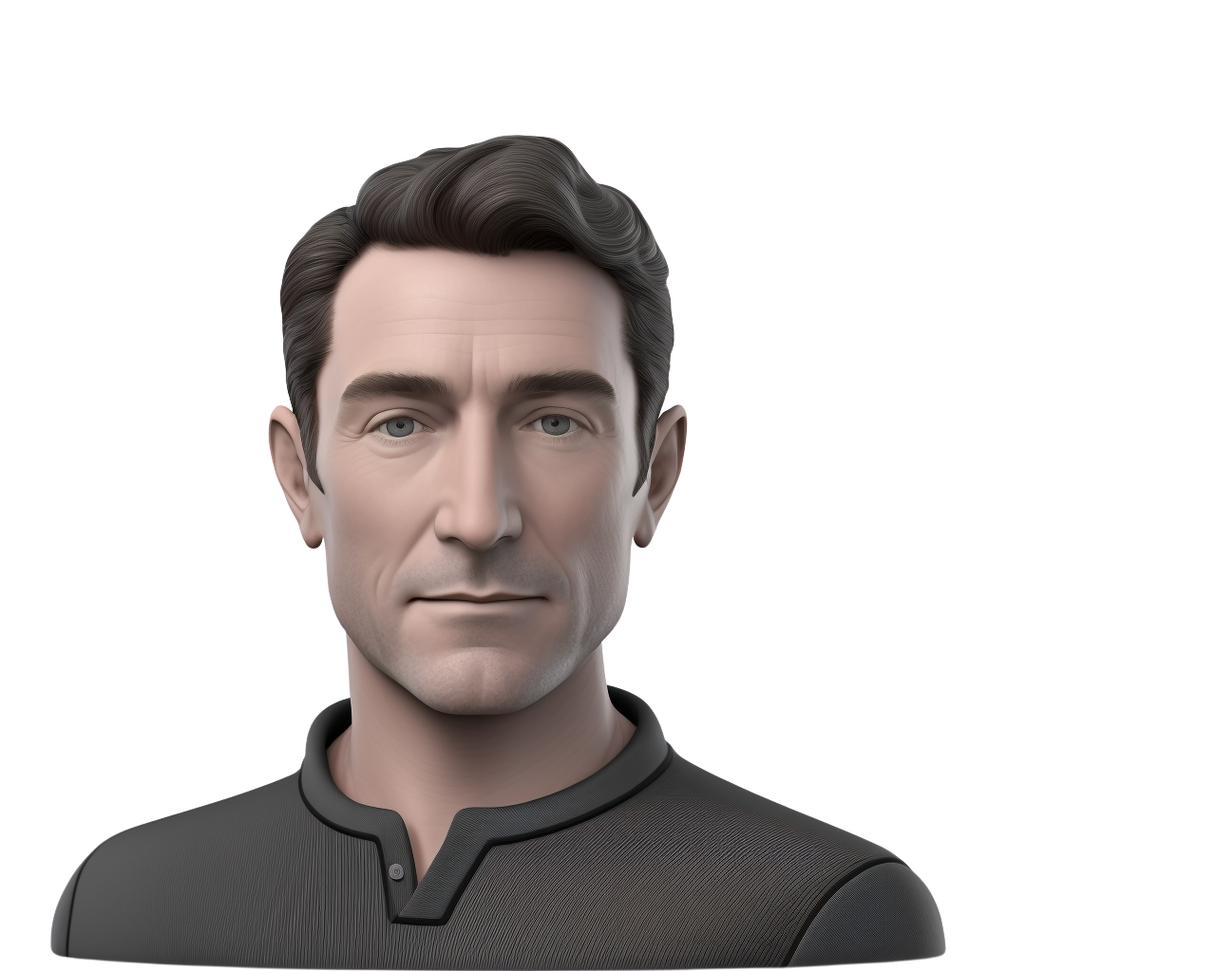
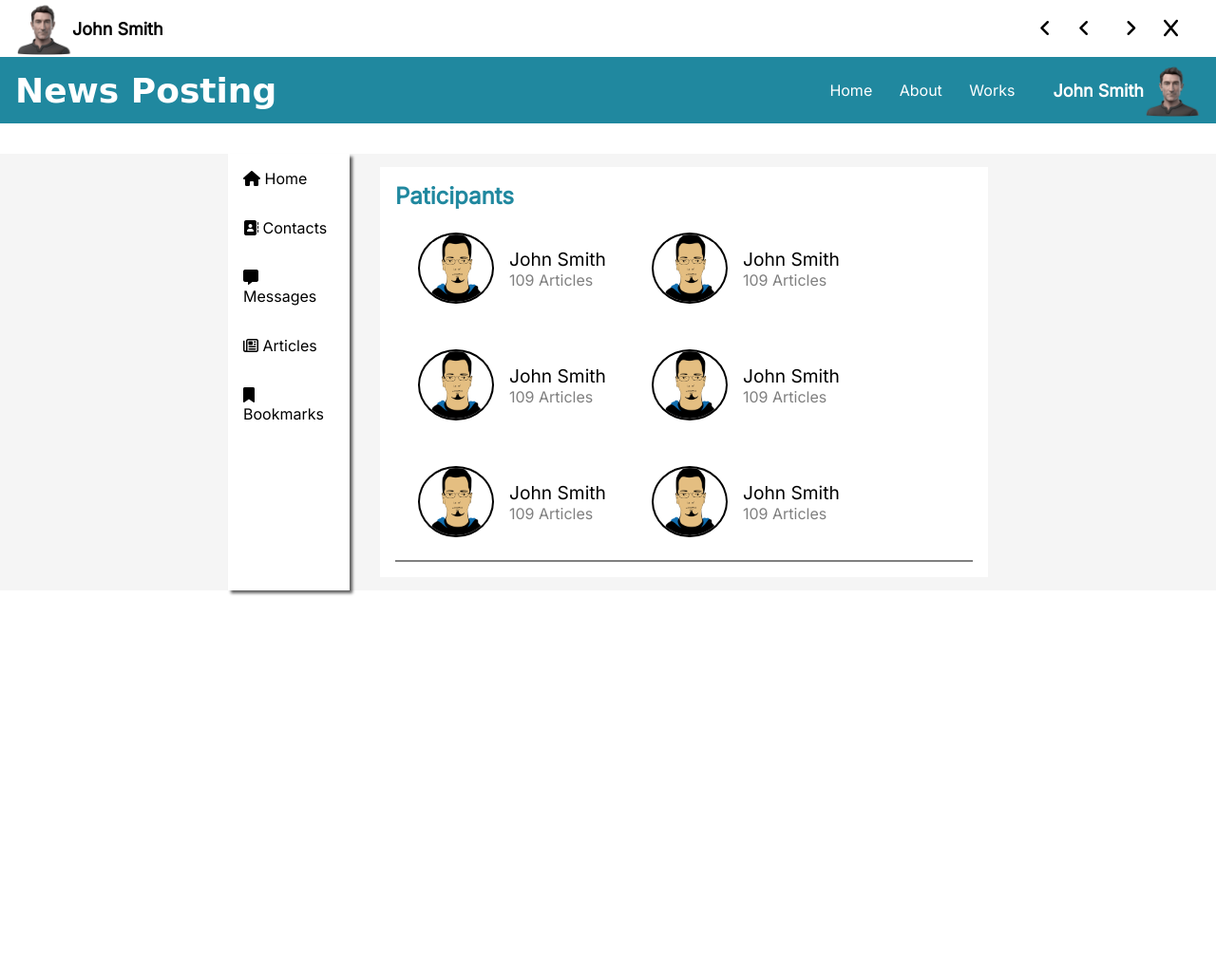
Before and after one commit to hakantasbey/News--Project, a plain HTML site: page index.html in a window 1280 px wide. Shown: the top 1023 px of the page at 95% size. After the commit the page ends 800 px from the top, so only its background shows below. Drawn offline with Linux system fonts and the light colour scheme; a web font is replaced by a local one.

Commit message:
first commit

```diff
--- a/index.html
+++ b/index.html
@@ -6,15 +6,125 @@
     <link rel="stylesheet" href="style.css">
     <title>News</title>
     <link rel="stylesheet" href="https://cdnjs.cloudflare.com/ajax/libs/font-awesome/6.4.2/css/all.min.css" integrity="sha512-z3gLpd7yknf1YoNbCzqRKc4qyor8gaKU1qmn+CShxbuBusANI9QpRohGBreCFkKxLhei6S9CQXFEbbKuqLg0DA==" crossorigin="anonymous" referrerpolicy="no-referrer" />
+    <link rel="preconnect" href="https://fonts.googleapis.com">
+<link rel="preconnect" href="https://fonts.gstatic.com" crossorigin>
+<link href="https://fonts.googleapis.com/css2?family=Kenia&display=swap" rel="stylesheet">
 </head>
 <body>
+    <!--! ------------------------------- HEADER -------------------------------- -->
+
     <header>
         <div class="left">
+            <div class="photo">
             <img src="./img/avatar.png" alt="">
+        </div>
+        <div class="name">
             <h3>John Smith</h3>
         </div>
-        <div class="right"></div>
+        </div>
+        <div class="right">
+            <i class="fa-solid fa-angle-left"></i>
+            <i id="second" class="fa-solid fa-angle-left"></i>
+            <i class="fa-solid fa-angle-right"></i>
+            <i class="fa-solid fa-x"></i>
+        </div>
     </header>
 
+    <!--! --------------------------------- NAVBAR --------------------------------- -->
+
+    <nav>
+        <div class="posting">
+            <h2>News Posting</h2>
+        </div>
+        <div class="links">
+            <ul>
+                <li>Home</li>
+                <li>About</li>
+                <li>Works</li>
+            </ul>
+            <div class="left">
+                <div id="name1" class="name">
+                    <h3>John Smith</h3>
+                </div>
+                <div class="photo">
+                <img src="./img/avatar.png" alt="">
+            </div>
+            </div>
+        </div>
+    </nav>
+
+    <!--! ------------------------------ CONTAINER ------------------------------ -->
+
+    <div class="container">
+        <div class="sidebar">
+            <section class="hvr"><i class="fa-solid fa-house"></i>  Home</section>
+            <section class="hvr"><i class="fa-solid fa-address-book"></i> Contacts</section>
+            <section class="hvr"><i class="fa-solid fa-message"></i> Messages</section>
+            <section class="hvr"><i class="fa-regular fa-newspaper"></i> Articles</section>
+            <section class="hvr"><i class="fa-solid fa-bookmark"></i> Bookmarks</section>
+            <section></section>
+            <section></section>
+            <section></section>
+            <section></section>
+            <section></section>
+        </div>
+
+        <div class="long">
+            <div class="longpadding">
+            <div class="paticipants">
+                <h2>Paticipants</h2>
+            </div>
+            <div class="profiles-section">
+                <div class="profile">
+                <img src="./img/participantAvatar.png" alt="">
+                <div class="text">
+                <p class="john">John Smith</p>
+                <p class="article">109 Articles</p>
+            </div>
+            </div>
+                <div class="profile">
+                <img src="./img/participantAvatar.png" alt="">
+                <div class="text">
+                <p class="john">John Smith</p>
+                <p class="article">109 Articles</p>
+            </div>
+            </div>
+                <div class="profile">
+                <img src="./img/participantAvatar.png" alt="">
+                <div class="text">
+                <p class="john">John Smith</p>
+                <p class="article">109 Articles</p>
+            </div>
+            </div>
+                <div class="profile">
+                <img src="./img/participantAvatar.png" alt="">
+                <div class="text">
+                <p class="john">John Smith</p>
+                <p class="article">109 Articles</p>
+            </div>
+            </div>
+                <div class="profile">
+                <img src="./img/participantAvatar.png" alt="">
+                <div class="text">
+                <p class="john">John Smith</p>
+                <p class="article">109 Articles</p>
+            </div>
+            </div>
+                <div class="profile">
+                <img src="./img/participantAvatar.png" alt="">
+                <div class="text">
+                <p class="john">John Smith</p>
+                <p class="article">109 Articles</p>
+            </div>
+            </div>
+        </div>
+            <div class="exploring"></div>
+        </div>
+    </div>
+
+
+
+
+    </div>
 </body>
 </html>
--- a/style.css
+++ b/style.css
@@ -0,0 +1,151 @@
+@import url('https://fonts.googleapis.com/css2?family=Inter&family=Kenia&display=swap');
+
+*{
+    margin: 0;
+    padding: 0;
+    box-sizing: border-box;
+}
+
+body{
+    font-family: 'Inter', sans-serif;
+}
+
+header{
+    display: flex;
+    justify-content: space-between;
+    align-items: center;
+    height: 60px;
+}
+
+.left{
+    display: flex;
+    justify-content: center;
+    align-items: center;
+    padding-left: 1rem;
+}
+
+.left img{
+    width: 60px;
+    height: 60px;
+}
+
+.left .name h3{
+    font-size: 18px;
+}
+
+.right{
+    margin-right: 1rem;
+}
+
+.right i{
+    margin-right: 1.5rem;
+    font-size: 20px;
+}
+
+#second{
+    margin-right: 2rem;
+}
+
+nav{
+    display: flex;
+    justify-content: space-between;
+    align-items: center;
+    background-color: #20889F;
+    padding: 1rem;
+    color: white;
+    height: 70px;
+}
+
+.posting{
+    display: flex;
+    flex-wrap: wrap;
+    font-family: 'Kenia', cursive;
+    font-size: 1.5rem;
+}
+
+.links{
+    display: flex;
+    align-items: center;
+}
+
+.links ul li{
+    display: inline-block;
+    margin-right: 1.5rem;
+    font-size: 1rem;
+    font-family: 'Inter', sans-serif;
+}
+
+#name1{
+    display: flex;
+    flex-wrap: wrap;
+}
+
+.container{
+    display: flex;
+    justify-content: center;
+    align-items: center;
+    gap: 2rem;
+    margin-top: 2rem;
+    background-color:#F5F5F5;
+}
+
+.sidebar{
+    background-color: #FFFFFF;
+    width: 8rem;
+    box-shadow: 3px 3px 3px rgba(0, 0, 0, 0.623);
+}
+
+.sidebar section{
+    /* border: 2px solid red; */
+    padding: 1rem;
+    background-color: #FFFFFF;
+    width: 8rem;
+}
+
+.hvr:hover{
+    background-color: #D2E7EC;
+    border-radius: 10px;
+}
+
+.long{
+    width: 40rem;
+    background-color: #FFFFFF;
+}
+
+.longpadding{
+    padding: 1rem;
+}
+
+.paticipants{
+    color: #20889F;
+}
+
+.profiles-section{
+    display: flex;
+    align-items: center;
+    flex-wrap: wrap;
+    justify-content: left;
+    border-bottom: 2px solid grey;
+}
+
+.profile{
+    display: flex;
+    align-items: center;
+    padding: 1.5rem;
+    gap: 1rem;
+}
+
+.profile img{
+    width: 80px;
+    height: 75px;
+    border: 2px solid black;
+    border-radius: 50%;
+}
+
+.john{
+    font-size: 1.2rem;
+}
+
+.article{
+    color: grey;
+}
```
